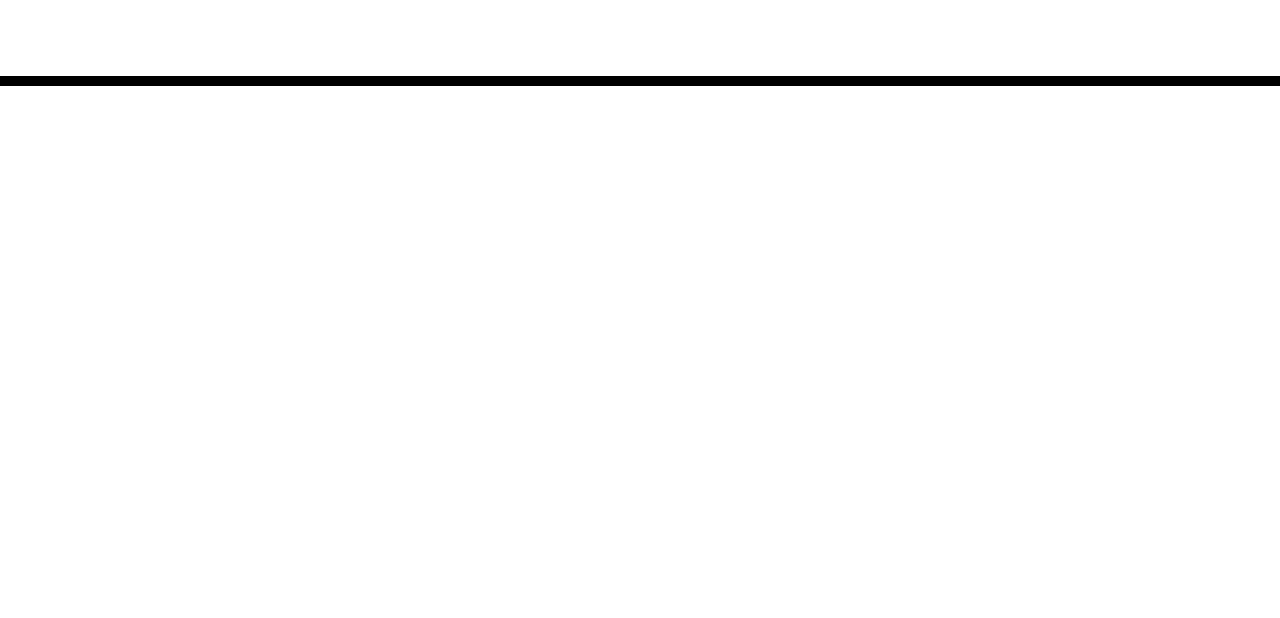
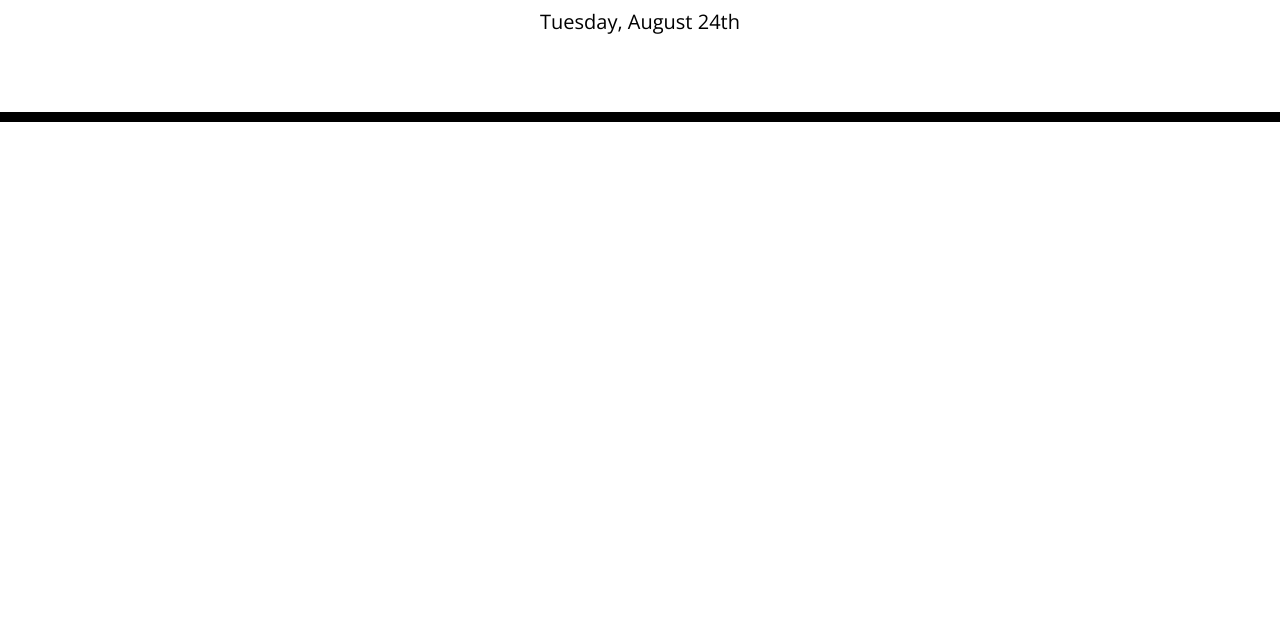
Before and after one commit to Mvalljo/HW5-DayPlanner-MV, a plain HTML site: page index.html in a window 1280 px wide. Shown: the part 182-800 px from the top of the page. Drawn offline with nearby package versions, Linux system fonts and the light colour scheme; files that its build step writes are made by us from their sources.

Commit message:
Add date

```diff
--- /dev/null
+++ b/Assets/JS/script.js
@@ -0,0 +1,5 @@
+var timeDisplayEl = $('#currentDay');
+
+
+var rightNow = moment().format('dddd, MMMM Do');
+timeDisplayEl.text(rightNow);
--- a/index.html
+++ b/index.html
@@ -18,7 +18,7 @@
       href="https://fonts.googleapis.com/css?family=Open+Sans&display=swap"
       rel="stylesheet"
     />
-    <link rel="stylesheet" href="style.css" />
+    <link rel="stylesheet" href="./Assets/CSS/style.css" />
     <title>Work Day Scheduler</title>
   </head>
 
@@ -34,5 +34,6 @@
 
     <script src="https://cdnjs.cloudflare.com/ajax/libs/jquery/3.2.1/jquery.min.js"></script>
     <script src="https://cdnjs.cloudflare.com/ajax/libs/moment.js/2.24.0/moment.min.js"></script>
+    <script src="./Assets/JS/script.js"></script>
   </body>
 </html>
```
Also changed, not shown: 1 other file.
